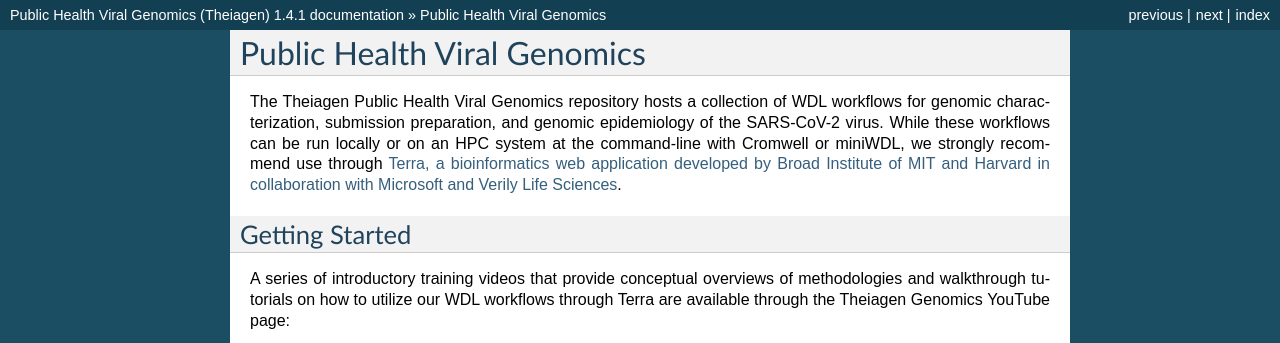
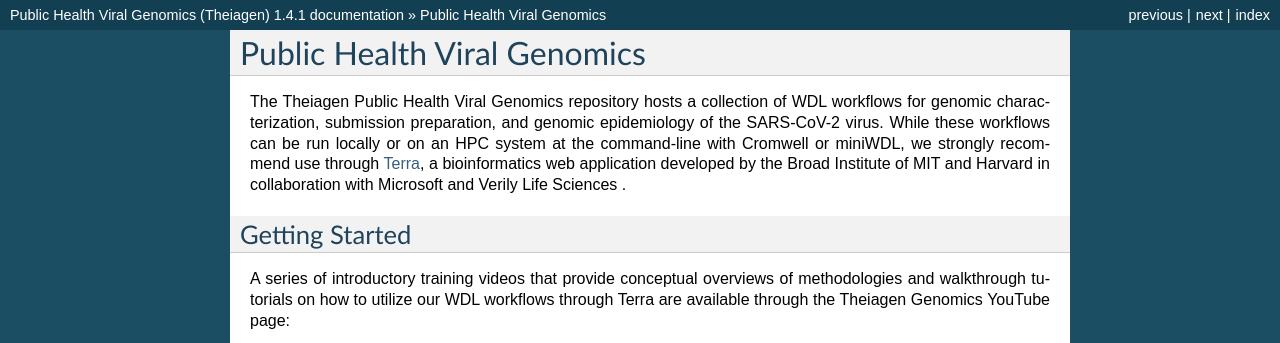
Before and after one commit to theiagen/public_health_viral_genomics, a Sphinx documentation site: the page built from docs/source/overview.rst, in a window 1280 px wide, cut to the strip 0-343 px from the top of the page. Built offline with Sphinx 7.4.7, drawn with Linux system fonts in a browser that asks for light colours; pages that are not in the unit, such as notebooks, are missing from menus.

Commit message:
update docs

```diff
--- a/docs/source/index.rst
+++ b/docs/source/index.rst
@@ -13,6 +13,9 @@ Contents
    :maxdepth: 1
 
    overview
+   titan_workflows
+   mercury_workflows
+   terra_resources
    license
 
 
--- a/docs/source/overview.rst
+++ b/docs/source/overview.rst
@@ -2,7 +2,7 @@
 Public Health Viral Genomics
 ============================
 
-The Theiagen Public Health Viral Genomics repository hosts a collection of WDL workflows for genomic characterization, submission preparation, and genomic epidemiology of the SARS-CoV-2 virus. While these workflows can be run locally or on an HPC system at the command-line with Cromwell or miniWDL, we strongly recommend use through `Terra, a bioinformatics web application developed by Broad Institute of MIT and Harvard in collaboration with Microsoft and Verily Life Sciences <https://app.terra.bio/>`_.
+The Theiagen Public Health Viral Genomics repository hosts a collection of WDL workflows for genomic characterization, submission preparation, and genomic epidemiology of the SARS-CoV-2 virus. While these workflows can be run locally or on an HPC system at the command-line with Cromwell or miniWDL, we strongly recommend use through `Terra <https://app.terra.bio/>`_, a bioinformatics web application developed by the Broad Institute of MIT and Harvard in collaboration with Microsoft and Verily Life Sciences .
 
 Getting Started
 ---------------
```
